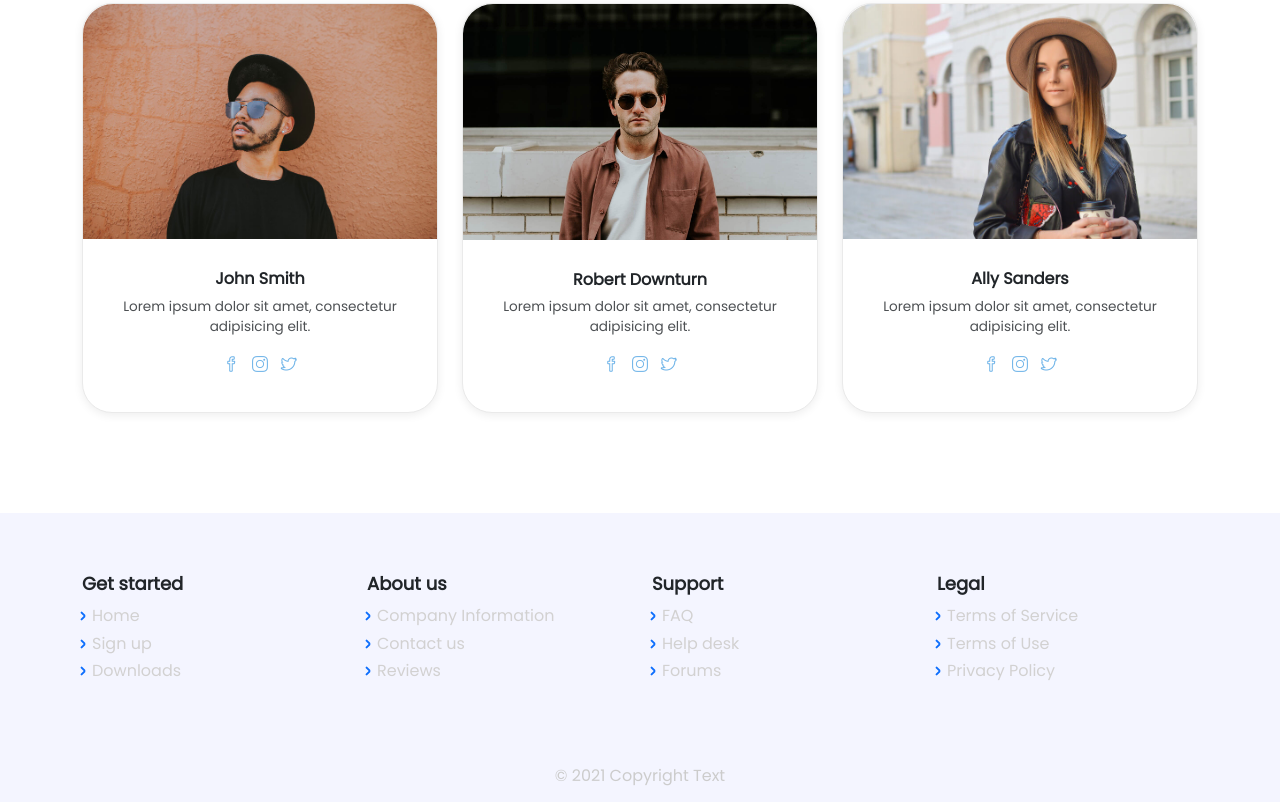
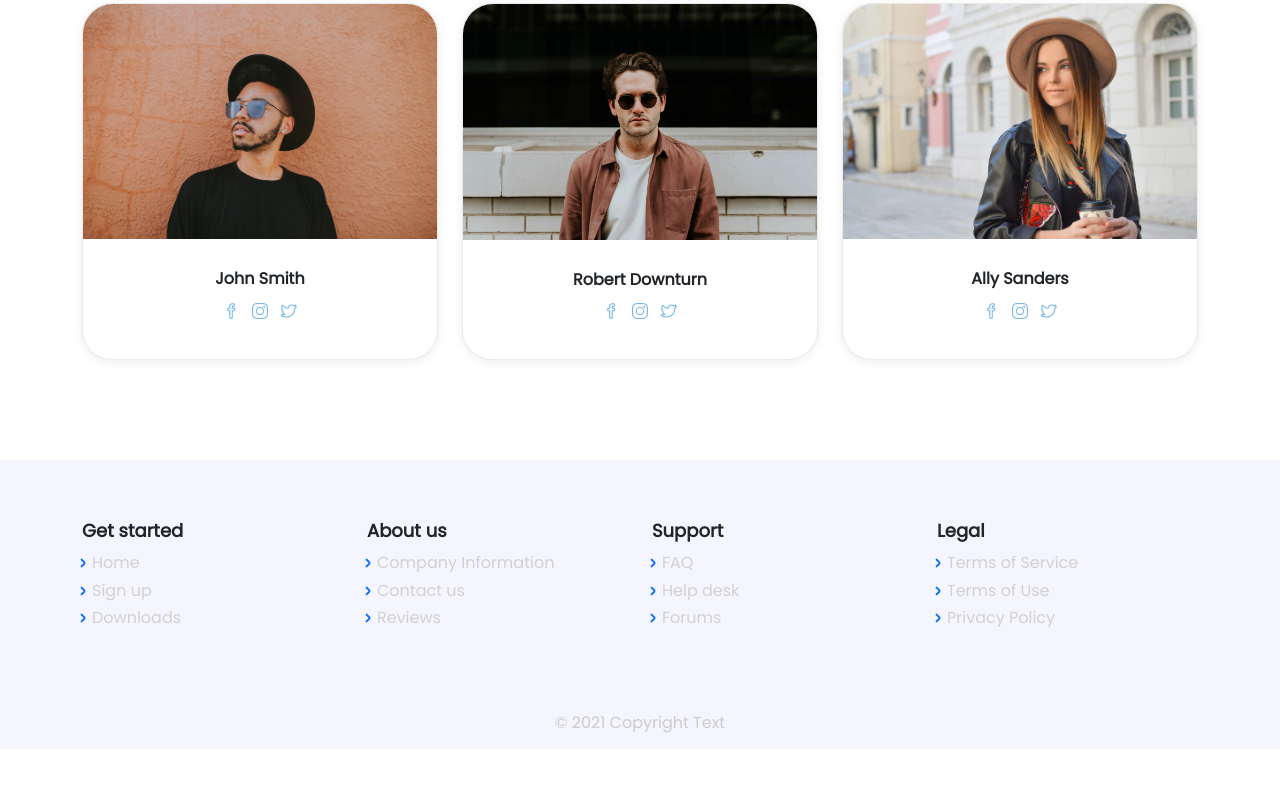
Before and after one commit to Raveena01/raveena, a plain HTML site: page index.html in a window 1280 px wide. Shown: the part 2479-3281 px from the top of the page. After the commit the page ends 3228 px from the top, so only its background shows below. Drawn offline with nearby package versions, Linux system fonts and the light colour scheme; some packages are replaced by stand-ins of ours; no server answers; a script that the page names is missing.

Commit message:
first commit

```diff
--- a/index.html
+++ b/index.html
@@ -102,7 +102,7 @@
                         <div class="card text-center clean-card"><img class="card-img-top w-100 d-block" src="assets/img/avatars/avatar1.jpg">
                             <div class="card-body info">
                                 <h4 class="card-title">John Smith</h4>
-                                <p class="card-text">Lorem ipsum dolor sit amet, consectetur adipisicing elit.</p>
+
                                 <div class="icons"><a href="#"><i class="icon-social-facebook"></i></a><a href="#"><i class="icon-social-instagram"></i></a><a href="#"><i class="icon-social-twitter"></i></a></div>
                             </div>
                         </div>
@@ -111,7 +111,7 @@
                         <div class="card text-center clean-card"><img class="card-img-top w-100 d-block" src="assets/img/avatars/avatar2.jpg">
                             <div class="card-body info">
                                 <h4 class="card-title">Robert Downturn</h4>
-                                <p class="card-text">Lorem ipsum dolor sit amet, consectetur adipisicing elit.</p>
+
                                 <div class="icons"><a href="#"><i class="icon-social-facebook"></i></a><a href="#"><i class="icon-social-instagram"></i></a><a href="#"><i class="icon-social-twitter"></i></a></div>
                             </div>
                         </div>
@@ -120,7 +120,7 @@
                         <div class="card text-center clean-card"><img class="card-img-top w-100 d-block" src="assets/img/avatars/avatar3.jpg">
                             <div class="card-body info">
                                 <h4 class="card-title">Ally Sanders</h4>
-                                <p class="card-text">Lorem ipsum dolor sit amet, consectetur adipisicing elit.</p>
+
                                 <div class="icons"><a href="#"><i class="icon-social-facebook"></i></a><a href="#"><i class="icon-social-instagram"></i></a><a href="#"><i class="icon-social-twitter"></i></a></div>
                             </div>
                         </div>
```
